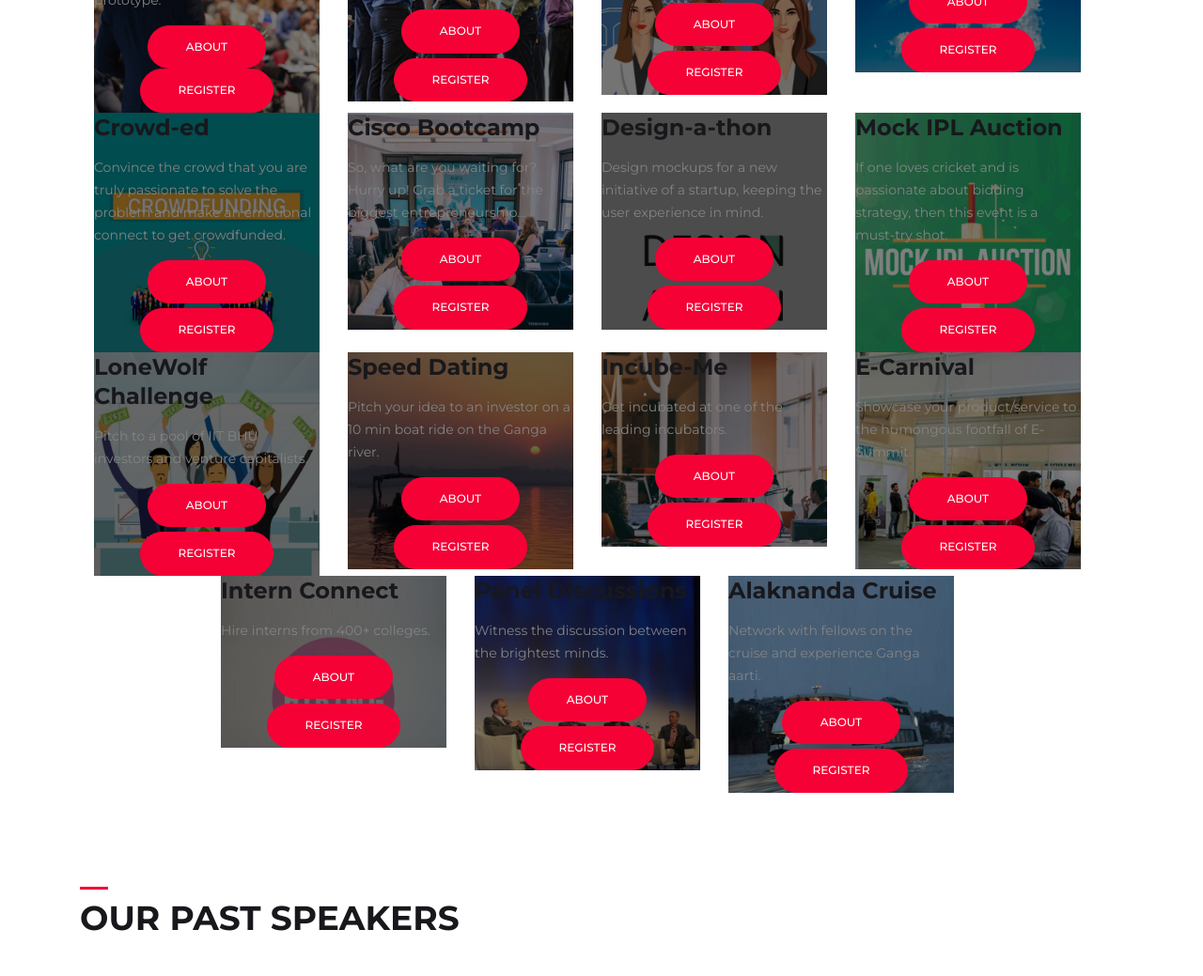
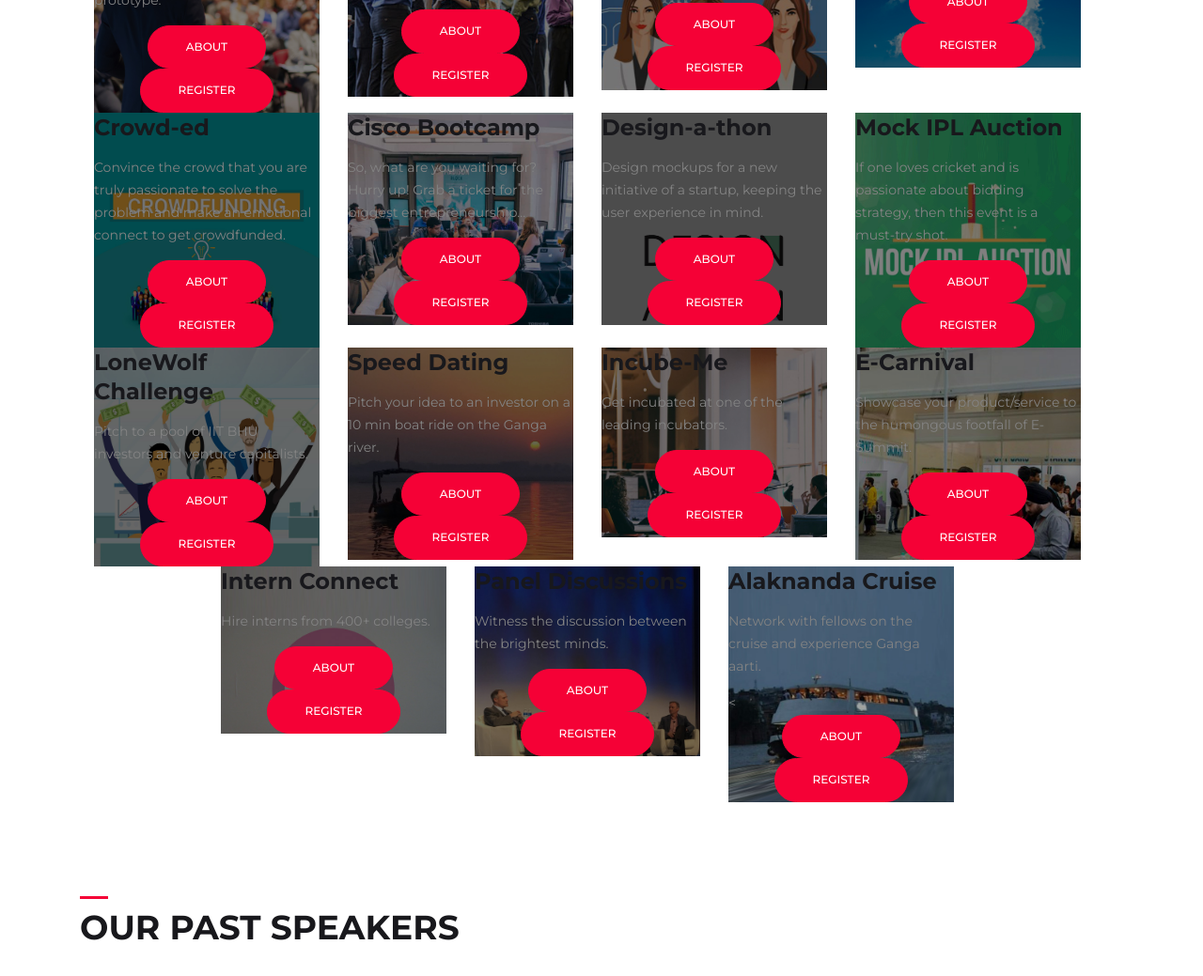
Before and after one commit to HacxS/evnto, a website: page index.html in a window 1280 px wide. Shown: the part 2713-3752 px from the top of the page at 94% size. Drawn offline with nearby package versions, Linux system fonts and the light colour scheme; files that its build step writes are made by us from their sources; files whose address does not match are found by name.

Commit message:
Update index.html

```diff
--- a/index.html
+++ b/index.html
@@ -309,10 +309,10 @@
                             </span>
                         </p>
                             <div class="row justify-content-center">
-                                <a href="#" class="btn btn-primary btn-rounded button-down">About</a>
+                                <a href="#" class="btn btn-primary btn-rounded button-down"><span class="event-button">About</span></a>
                             </div>
-                            <div class="row justify-content-center">
-                                <a href="#" class="btn btn-primary btn-rounded button-up">Register</a>
+                            <div class="row justify-content-center" >
+                                <a href="#" class="btn btn-primary btn-rounded button-up"> <span class="event-button"> Register </span></a>
                             </div>
                     </div>
                 </div>
@@ -330,10 +330,10 @@
                         </p>
 
                         <div class="row justify-content-center">
-                                <a href="#" class="btn btn-primary btn-rounded button-down">About</a>
+                                <a href="#" class="btn btn-primary btn-rounded button-down"><span class="event-button">About</span></a>
                             </div>
-                            <div class="row justify-content-center" style="padding-top: 5px;">
-                                <a href="#" class="btn btn-primary btn-rounded button-up">Register</a>
+                            <div class="row justify-content-center" >
+                                <a href="#" class="btn btn-primary btn-rounded button-up"> <span class="event-button"> Register </span></a>
                             </div>
 
                     </div>
@@ -351,10 +351,10 @@
                             </span>
                         </p>
                        <div class="row justify-content-center">
-                                <a href="#" class="btn btn-primary btn-rounded button-down">About</a>
+                                <a href="#" class="btn btn-primary btn-rounded button-down"><span class="event-button">About</span></a>
                             </div>
-                            <div class="row justify-content-center" style="padding-top: 5px;">
-                                <a href="#" class="btn btn-primary btn-rounded button-up">Register</a>
+                            <div class="row justify-content-center" >
+                                <a href="#" class="btn btn-primary btn-rounded button-up"> <span class="event-button"> Register </span></a>
                             </div>
                     </div>
                 </div>
@@ -369,11 +369,11 @@
                                 Devise innovative methodologies to help a startup scale their model to a wider region.
                             </span>
                         </p>
-                       <div class="row justify-content-center price_footer">
-                                <a href="#" class="btn btn-primary btn-rounded button-down">About</a>
+                       <div class="row justify-content-center">
+                                <a href="#" class="btn btn-primary btn-rounded button-down"><span class="event-button">About</span></a>
                             </div>
-                            <div class="row justify-content-center price_footer" style="padding-top: 5px;">
-                                <a href="#" class="btn btn-primary btn-rounded button-up">Register</a>
+                            <div class="row justify-content-center" >
+                                <a href="#" class="btn btn-primary btn-rounded button-up"> <span class="event-button"> Register </span></a>
                             </div>
                     </div>
                 </div>
@@ -391,11 +391,11 @@
                                 Convince the crowd that you are truly passionate to solve the problem and make an emotional connect to get crowdfunded.
                             </span>
                         </p>
-                       <div class="row justify-content-center price_footer">
-                                <a href="#" class="btn btn-primary btn-rounded button-down">About</a>
+                       <div class="row justify-content-center">
+                                <a href="#" class="btn btn-primary btn-rounded button-down"><span class="event-button">About</span></a>
                             </div>
-                            <div class="row justify-content-center price_footer" style="padding-top: 5px;">
-                                <a href="#" class="btn btn-primary btn-rounded button-up">Register</a>
+                            <div class="row justify-content-center" >
+                                <a href="#" class="btn btn-primary btn-rounded button-up"> <span class="event-button"> Register </span></a>
                             </div>
                     </div>
                 </div>
@@ -411,11 +411,11 @@
                                 So, what are you waiting for? Hurry up! Grab a ticket for the biggest entrepreneurship...
                             </span>
                         </p>
-                        <div class="row justify-content-center price_footer">
-                                <a href="#" class="btn btn-primary btn-rounded button-down">About</a>
+                        <div class="row justify-content-center">
+                                <a href="#" class="btn btn-primary btn-rounded button-down"><span class="event-button">About</span></a>
                             </div>
-                            <div class="row justify-content-center price_footer" style="padding-top: 5px;">
-                                <a href="#" class="btn btn-primary btn-rounded button-up">Register</a>
+                            <div class="row justify-content-center" >
+                                <a href="#" class="btn btn-primary btn-rounded button-up"> <span class="event-button"> Register </span></a>
                             </div>
                     </div>
                 </div>
@@ -431,11 +431,11 @@
                                 Design mockups for a new initiative of a startup, keeping the user experience in mind.
                             </span>
                         </p>
-                       <div class="row justify-content-center price_footer">
-                                <a href="#" class="btn btn-primary btn-rounded button-down">About</a>
+                       <div class="row justify-content-center">
+                                <a href="#" class="btn btn-primary btn-rounded button-down"><span class="event-button">About</span></a>
                             </div>
-                            <div class="row justify-content-center price_footer" style="padding-top: 5px;">
-                                <a href="#" class="btn btn-primary btn-rounded button-up">Register</a>
+                            <div class="row justify-content-center" >
+                                <a href="#" class="btn btn-primary btn-rounded button-up"> <span class="event-button"> Register </span></a>
                             </div>
                     </div>
                 </div>
@@ -450,11 +450,11 @@
                                 If one loves cricket and is passionate about bidding strategy, then this event is a must-try shot.
                             </span>
                         </p>
-                       <div class="row justify-content-center price_footer">
-                                <a href="#" class="btn btn-primary btn-rounded button-down">About</a>
+                       <div class="row justify-content-center">
+                                <a href="#" class="btn btn-primary btn-rounded button-down"><span class="event-button">About</span></a>
                             </div>
-                            <div class="row justify-content-center price_footer" style="padding-top: 5px;">
-                                <a href="#" class="btn btn-primary btn-rounded button-up">Register</a>
+                            <div class="row justify-content-center" >
+                                <a href="#" class="btn btn-primary btn-rounded button-up"> <span class="event-button"> Register </span></a>
                             </div>
                     </div>
                 </div>
@@ -470,11 +470,11 @@
                                 Pitch to a pool of IIT BHU investors and venture capitalists.
                             </span>
                         </p>
-                       <div class="row justify-content-center price_footer">
-                                <a href="#" class="btn btn-primary btn-rounded button-down">About</a>
+                       <div class="row justify-content-center">
+                                <a href="#" class="btn btn-primary btn-rounded button-down"><span class="event-button">About</span></a>
                             </div>
-                            <div class="row justify-content-center price_footer" style="padding-top: 5px;">
-                                <a href="#" class="btn btn-primary btn-rounded button-up">Register</a>
+                            <div class="row justify-content-center" >
+                                <a href="#" class="btn btn-primary btn-rounded button-up"> <span class="event-button"> Register </span></a>
                             </div>
                     </div>
                 </div>
@@ -489,11 +489,11 @@
                                 Pitch your idea to an investor on a 10 min boat ride on the Ganga river.
                             </span>
                         </p>
-                       <div class="row justify-content-center price_footer">
-                                <a href="#" class="btn btn-primary btn-rounded button-down">About</a>
+                       <div class="row justify-content-center">
+                                <a href="#" class="btn btn-primary btn-rounded button-down"><span class="event-button">About</span></a>
                             </div>
-                            <div class="row justify-content-center price_footer" style="padding-top: 5px;">
-                                <a href="#" class="btn btn-primary btn-rounded button-up">Register</a>
+                            <div class="row justify-content-center" >
+                                <a href="#" class="btn btn-primary btn-rounded button-up"> <span class="event-button"> Register </span></a>
                             </div>
                     </div>
                 </div>
@@ -508,11 +508,11 @@
                                 Get incubated at one of the leading incubators.
                             </span>
                         </p>
-                       <div class="row justify-content-center price_footer">
-                                <a href="#" class="btn btn-primary btn-rounded button-down">About</a>
+                       <div class="row justify-content-center">
+                                <a href="#" class="btn btn-primary btn-rounded button-down"><span class="event-button">About</span></a>
                             </div>
-                            <div class="row justify-content-center price_footer" style="padding-top: 5px;">
-                                <a href="#" class="btn btn-primary btn-rounded button-up">Register</a>
+                            <div class="row justify-content-center" >
+                                <a href="#" class="btn btn-primary btn-rounded button-up"> <span class="event-button"> Register </span></a>
                             </div>
                     </div>
                 </div>
@@ -527,11 +527,11 @@
                                 Showcase your product/service to the humongous footfall of E-Summit.
                             </span>
                         </p>
-                      <div class="row justify-content-center price_footer">
-                                <a href="#" class="btn btn-primary btn-rounded button-down">About</a>
+                      <div class="row justify-content-center">
+                                <a href="#" class="btn btn-primary btn-rounded button-down"><span class="event-button">About</span></a>
                             </div>
-                            <div class="row justify-content-center price_footer" style="padding-top: 5px;">
-                                <a href="#" class="btn btn-primary btn-rounded button-up">Register</a>
+                            <div class="row justify-content-center" >
+                                <a href="#" class="btn btn-primary btn-rounded button-up"> <span class="event-button"> Register </span></a>
                             </div>
                     </div>
                 </div>
@@ -547,11 +547,11 @@
                                 Hire interns from 400+ colleges.
                             </span>
                         </p>
-                       <div class="row justify-content-center price_footer">
-                                <a href="#" class="btn btn-primary btn-rounded button-down">About</a>
+                       <div class="row justify-content-center">
+                                <a href="#" class="btn btn-primary btn-rounded button-down"><span class="event-button">About</span></a>
                             </div>
-                            <div class="row justify-content-center price_footer" style="padding-top: 5px;">
-                                <a href="#" class="btn btn-primary btn-rounded button-up">Register</a>
+                            <div class="row justify-content-center" >
+                                <a href="#" class="btn btn-primary btn-rounded button-up"> <span class="event-button"> Register </span></a>
                             </div>
                     </div>
                 </div>
@@ -566,11 +566,11 @@
                                 Witness the discussion between the brightest minds.
                             </span>
                         </p>
-                       <div class="row justify-content-center price_footer">
-                                <a href="#" class="btn btn-primary btn-rounded button-down">About</a>
+                       <div class="row justify-content-center">
+                                <a href="#" class="btn btn-primary btn-rounded button-down"><span class="event-button">About</span></a>
                             </div>
-                            <div class="row justify-content-center price_footer" style="padding-top: 5px;">
-                                <a href="#" class="btn btn-primary btn-rounded button-up">Register</a>
+                            <div class="row justify-content-center" >
+                                <a href="#" class="btn btn-primary btn-rounded button-up"> <span class="event-button"> Register </span></a>
                             </div>
                     </div>
                 </div>
@@ -585,11 +585,11 @@
                                 Network with fellows on the cruise and experience Ganga aarti.
                             </span>
                         </p>
-                       <div class="row justify-content-center price_footer">
-                                <a href="#" class="btn btn-primary btn-rounded button-down">About</a>
+                       <<div class="row justify-content-center">
+                                <a href="#" class="btn btn-primary btn-rounded button-down"><span class="event-button">About</span></a>
                             </div>
-                            <div class="row justify-content-center price_footer" style="padding-top: 5px;">
-                                <a href="#" class="btn btn-primary btn-rounded button-up">Register</a>
+                            <div class="row justify-content-center" >
+                                <a href="#" class="btn btn-primary btn-rounded button-up"> <span class="event-button"> Register </span></a>
                             </div>
                     </div>
                 </div>
```
